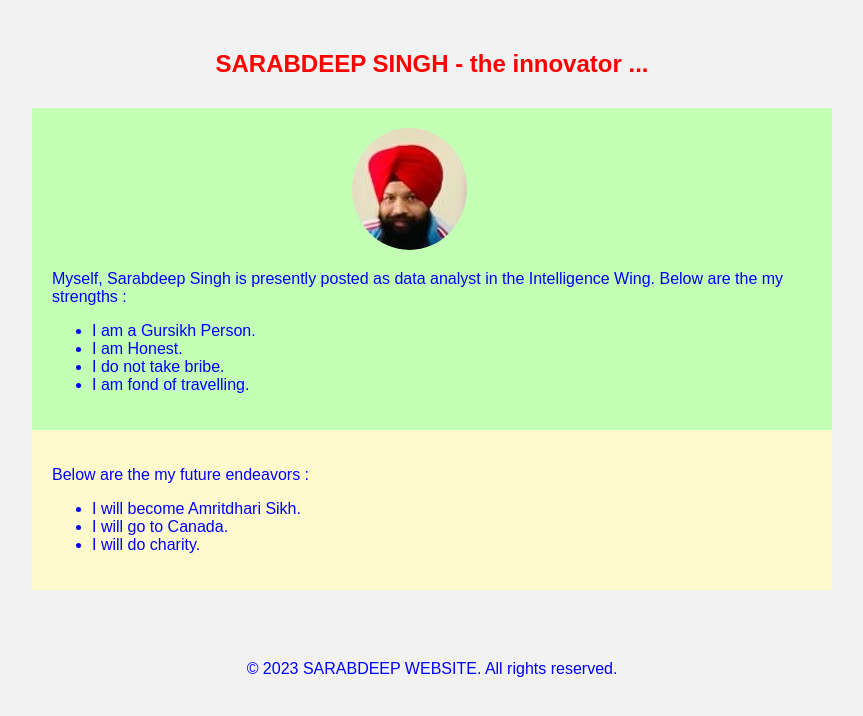
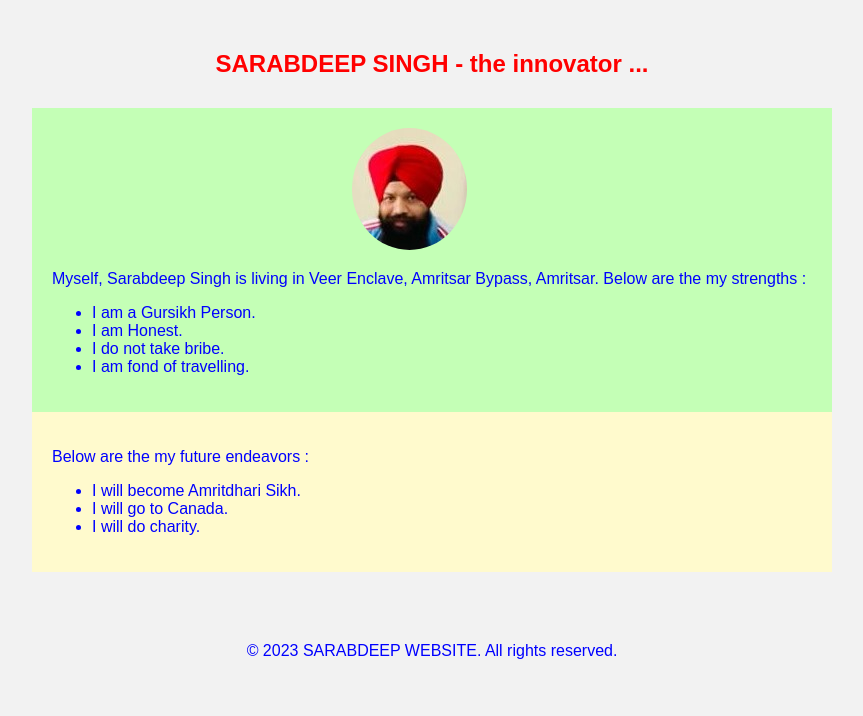
Before and after one commit to sarabdeep-history/myweb.github.io, a plain HTML site: page index.html in a window 1280 px wide. Shown: the whole page, without its empty margins (208-1071 px from the left). Drawn offline with Linux system fonts and the light colour scheme.

Commit message:
'change'

```diff
--- a/index.html
+++ b/index.html
@@ -56,7 +56,7 @@
 		<div class="sarab">
 		<img src="11.jpeg" alt="Avatar">
 			<p>
-			Myself, Sarabdeep Singh is presently posted as data analyst in the Intelligence Wing. Below are the my strengths :
+			Myself, Sarabdeep Singh is living in Veer Enclave, Amritsar Bypass, Amritsar. Below are the my strengths :
 				<ul>
 					<li>	I am a Gursikh Person. </li>
 					<li>	I am Honest. </li>
```
